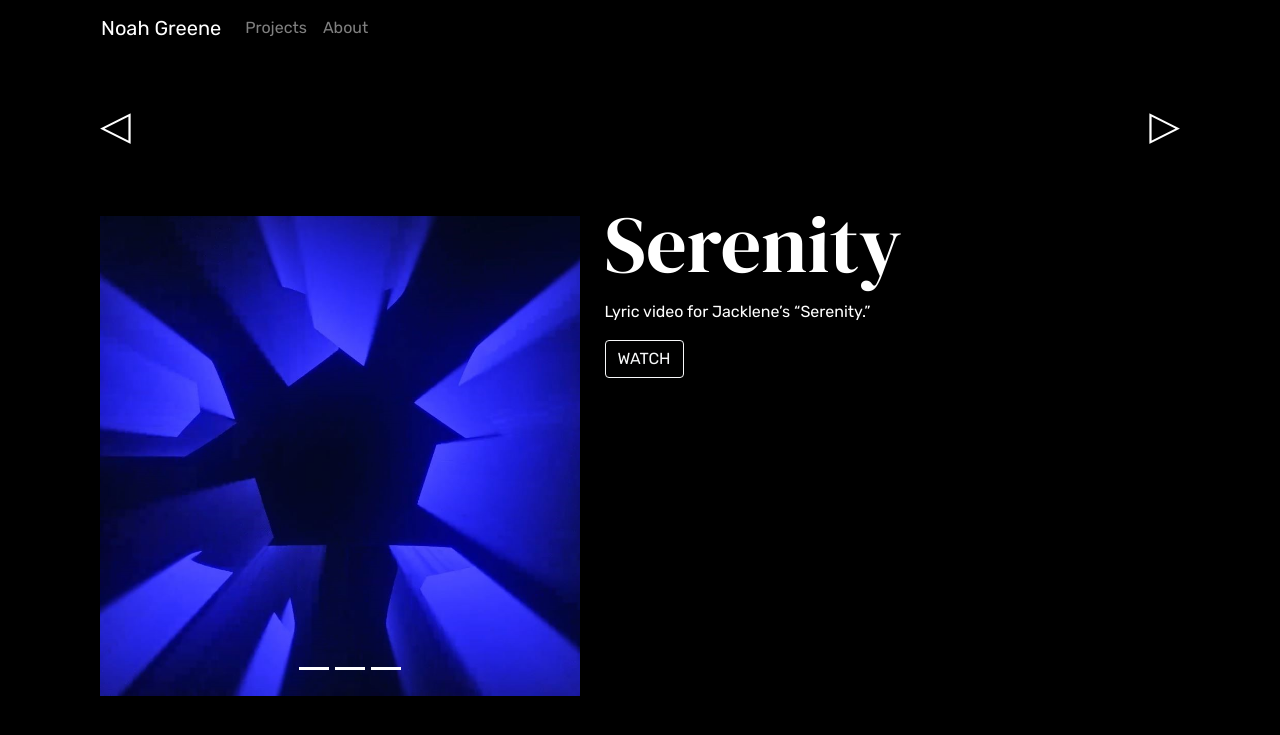
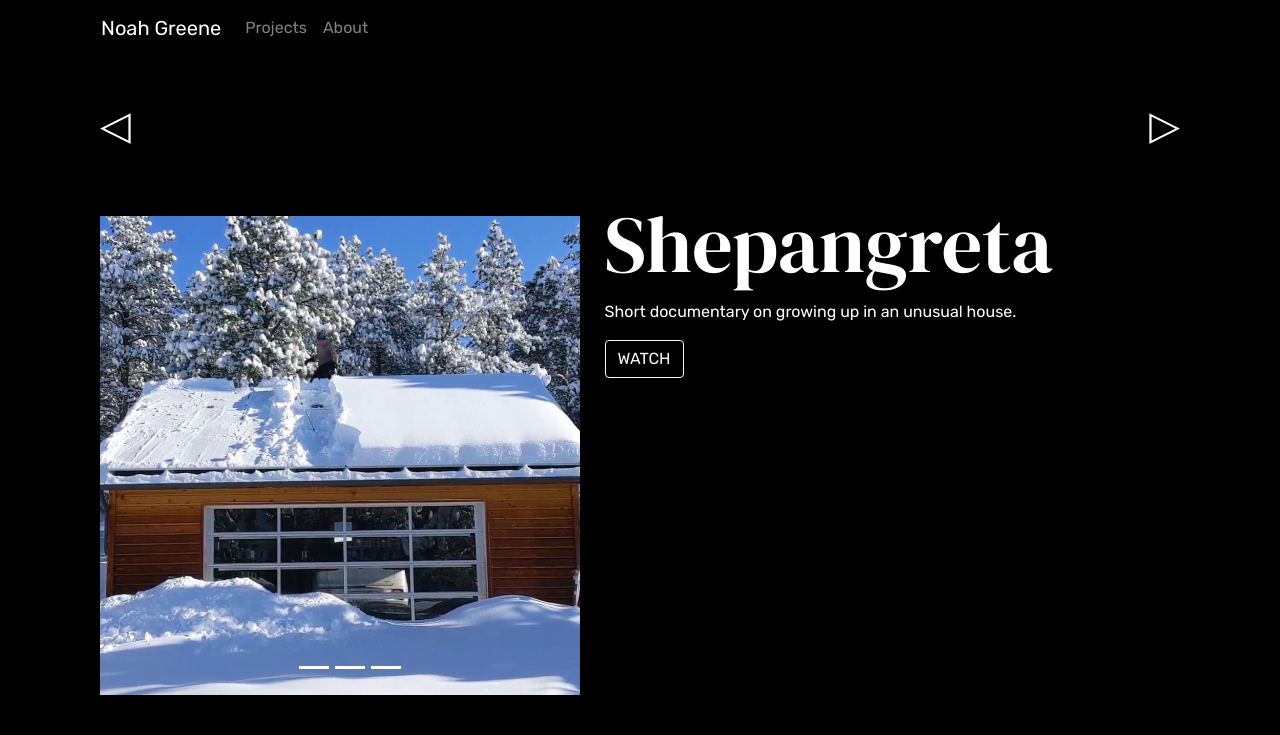
Before and after one commit to miairene/miairene.github.io, a Jekyll site: the page built from _projects/shepangreta.md, in a window 1280 px wide. Shown: the top 735 px of the page. Built offline with Jekyll 4.4.1, drawn with Linux system fonts in a browser that asks for light colours.

Commit message:
Update shepangreta.md
Former-commit-id: 74d1259d8035e84f7e28ee353002aba0c3541047

```diff
--- a/_projects/shepangreta.md
+++ b/_projects/shepangreta.md
@@ -1,12 +1,12 @@
 ---
-title: Serenity
-card_pic: 'serenity 1.JPG'
+title: Shepangreta
+card_pic: 'shepangreta 1.JPG'
 images:
-    - 'serenity 2.JPG'
-    - 'serenity 1.JPG'
-    - 'serenity 3.JPG'
-order: 67
+    - 'shepangreta 2.JPG'
+    - 'shepangreta 1.JPG'
+    - 'shepangreta 3.JPG'
+order: 65
 watch_link: 'https://youtu.be/UF8e2IAcDsY'
 ---
 
-Lyric video for Jacklene's "Serenity."
+Short documentary on growing up in an unusual house.
```
